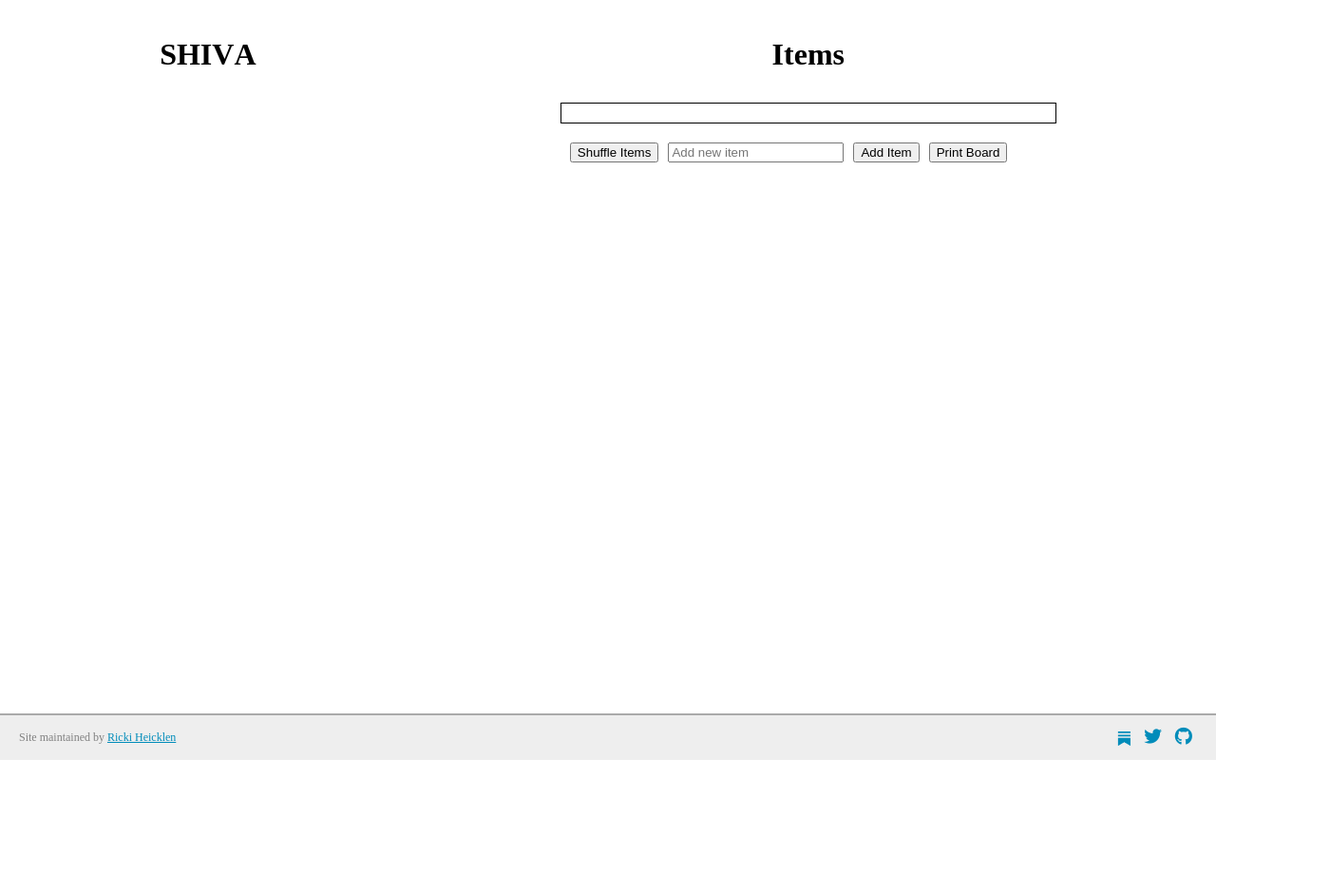
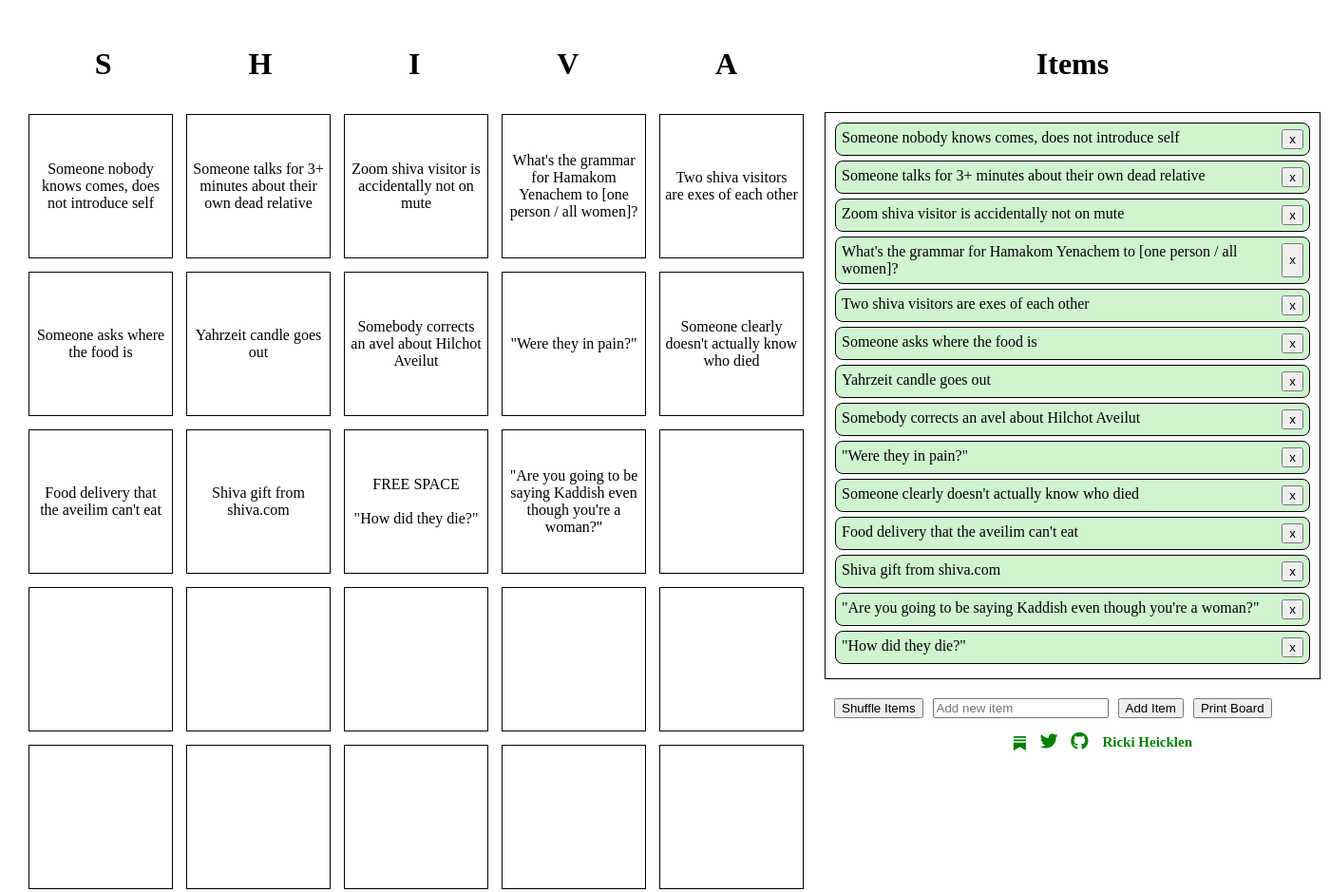
Before and after one commit to RickiHeicklen/shivabingo, a plain HTML site: page index.html in a window 1280 px wide. Shown: the whole page at 95% size, 1400 px wide, since content can reach past the window. Before the commit the page ends 800 px from the top, so only its background shows below. Drawn offline with Linux system fonts and the light colour scheme.

Commit message:
fixing bottom bar

```diff
--- a/bottom-bar.html
+++ b/bottom-bar.html
@@ -24,25 +24,31 @@ And in your body, put:
 <html>
 
 <head>
+    <link rel="stylesheet" href="style.css">
     <style>
         /* Inline CSS for bottom-bar */
         #bottom-bar {
-            font-size: 20px;
             /* line-height: 45px; */
-            margin-top: 40px;
+            margin-top: 20px;
             display: flex;
             justify-content: space-between;
             align-items: center;
-            background-color: #eeeeee;
-            color: #008CBA;
+            /* background-color: rgba(244, 243, 243, 0.436); */
+            color: var(--dark-green);
             position: fixed;
             left: 0;
             bottom: 0;
             width: 100%;
             font-size: 15px;
-            border-top: 2px solid rgb(170, 170, 170);
+            /* border-top: 1px solid rgb(170, 170, 170); */
         }
 
+        p {
+            margin-top: 10px;
+            margin-bottom: 10px;
+            margin-left: 5px;
+            margin-right: 5px;
+        }
         .left-content,
         .right-content {
             padding-left: 20px;
@@ -65,12 +71,12 @@ And in your body, put:
         .left-content a,
         .right-content a {
             display: inline;
-            color: #008CBA;
+            color: var(--dark-green);
         }
 
         .left-content a:hover,
         .right-content a:hover {
-            color: #0077a8;
+            color: var(--light-green);
         }
 
         .name {
@@ -81,10 +87,10 @@ And in your body, put:
         }
 
         .name a {
-            color: #008CBA;
+            color: var(--dark-green);
             text-decoration: none;
-            margin-left: 10px;
-            margin-right: 10px;
+            margin-left: 5px;
+            margin-right: 5px;
         }
 
         .icons {
@@ -101,7 +107,6 @@ And in your body, put:
         .icon {
             margin-left: 5px;
             margin-right: 5px;
-
         }
     </style>
 </head>
@@ -109,14 +114,11 @@ And in your body, put:
 <body>
     <div id="bottom-bar" style="clear: both;">
         <div class="left-content">
-            <p>
+            <!-- <p>
                 Site maintained by <a href="https://www.rickiheicklen.com">Ricki Heicklen</a>
-            </p>
+            </p> -->
         </div>
         <div class="right-content">
-            <!-- <div class="name">
-                <a href="https://www.rickiheicklen.com" target="_blank"><b>Ricki Heicklen</b></a>
-            </div> -->
             <div class="icons">
                 <p>
                     <a href="https://bayesshammai.substack.com/" target="_blank" class="icon substack-icon"><svg
@@ -130,6 +132,9 @@ And in your body, put:
                             class="icon fa fa-github fa-lg"></i></a>
                 </p>
             </div>
+            <div class="name">
+                <a href="https://www.rickiheicklen.com" target="_blank"><b>Ricki Heicklen</b></a>
+            </div>
         </div>
 </body>
 
--- a/index.html
+++ b/index.html
@@ -9,7 +9,6 @@
 
     <link rel="stylesheet" href="https://cdnjs.cloudflare.com/ajax/libs/font-awesome/5.15.3/css/all.min.css" integrity="sha512-WaIg8btvO6NehjzVrOjFrC/Z8QwI0FmJjKzezuFNmOFW8Gv+IgSULNf/1UGRRjzTJPTPuEh4tO4+4YsJNAMyQw==" crossorigin="anonymous" referrerpolicy="no-referrer">
     <script src="https://use.fontawesome.com/efc83ea599.js"></script>
-    <script src="script.js"></script>
     <script>
       fetch('bottom-bar.html')
         .then(response => response.text())
@@ -43,6 +42,7 @@
             </div>
         </div>
     </div>
+    <script src="script.js"></script>
 
     <footer>
         <div id="include-bottom-bar"></div>
--- a/style.css
+++ b/style.css
@@ -1,6 +1,12 @@
+:root {
+  --light-green: rgb(208, 244, 208);
+  --dark-green: rgb(0, 128, 0);
+}
+
 .container {
   display: flex;
   justify-content: space-around;
+  padding: 10px;
 }
 .container-items {
   display: flex;
@@ -24,11 +30,10 @@
   display: grid;
   grid-template-columns: repeat(5, 1fr);
   gap: 10px;
-  /* max-width: 500px; */
-}
+  }
 .bingo-cell {
-  width: 150px; /* Adjust width as needed */
-  height: 150px; /* Adjust height as needed */
+  width: 140px; /* Adjust width as needed */
+  height: 140px; /* Adjust height as needed */
   overflow: scroll; /* Hide overflow content */
   /* text-overflow: ellipsis;
   white-space: nowrap; */
@@ -57,7 +62,7 @@
 
 }
 .item-active {
-  background-color: rgb(208, 244, 208);
+  background-color: var(--light-green);
   border-radius: 8px;
 }
 .item-inactive {
```
Also changed, not shown: 1 other file.
